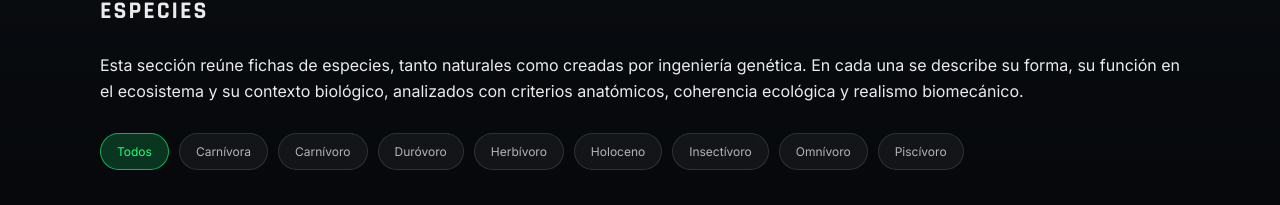
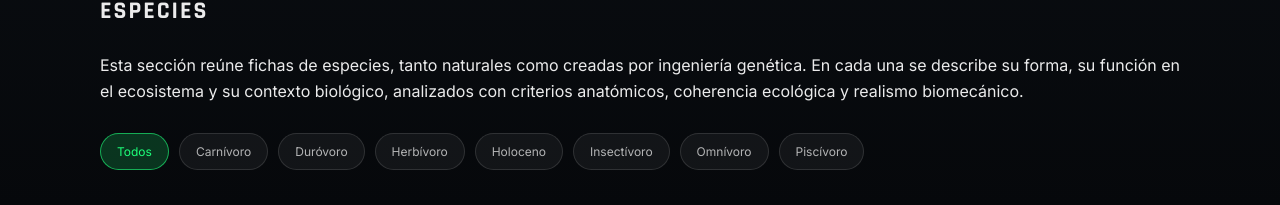
Before and after one commit to lu-developer476/Dinosauria, a React (Vite) app: page / in a window 1280 px wide. Shown: the part 2192-2397 px from the top of the page. Built offline with nearby package versions, Linux system fonts and the light colour scheme.

Commit message:
Update dinos.ts

```diff
--- a/src/data/dinos.ts
+++ b/src/data/dinos.ts
@@ -79,7 +79,7 @@ El Ankylodocus se alimenta principalmente de helechos arborescentes y coníferas
     image: "/images/arsarticaedes-agilis.jpg",
     isCover: true,
     era: "Holoceno",
-    diet: "Carnívora",
+    diet: "Carnívoro",
     description: `Género: Arsarticaedes | Masa estimada: 150-200 kg aprox. | Longitud: 2.4-3.6 metros | Altura: 1-1.2 metros aprox. | Locomoción: cuadrúpeda | Adaptaciones: garras delanteras afiladas, mordida letal, gran velocidad y maniobrabilidad | Comunicación: silenciosa, acecha usando cobertura | Estrategias: cazador solitario, emboscada, persecución rápida de presas | Temperamento: agresivo y territorial
 
 Arsarticaedes agilis (“ágil experto en el asesinato”), o simplemente Arsartis, es una especie de dinosaurio terópodo que mide entre 8 y 12 pies de largo (2,4 a 3,6 metros) y que habitó en la Isla Calavera en hundimiento. El animal es descrito en el libro 'The World of Kong: A Natural History of Skull Island (2005)'.
```
